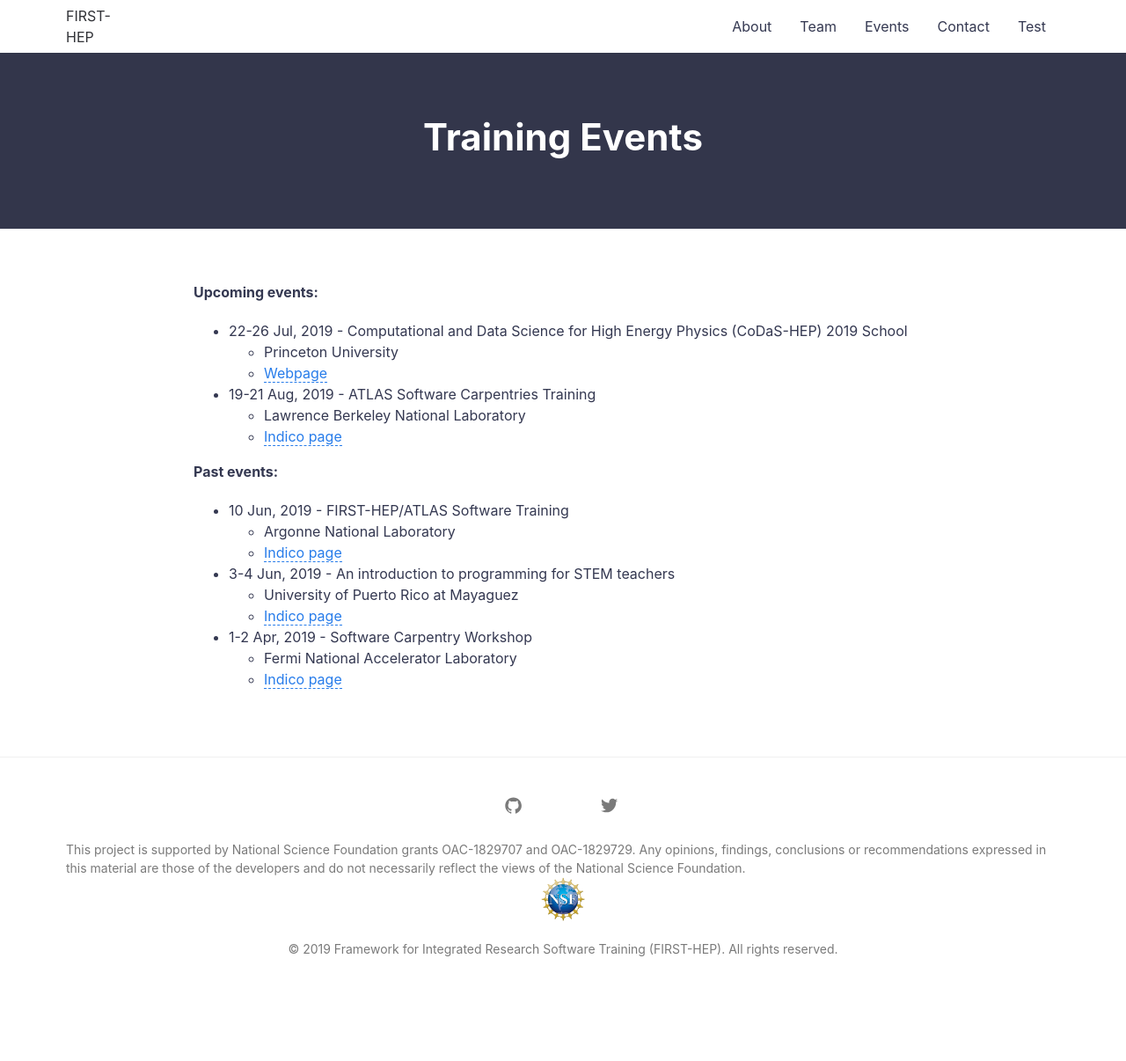
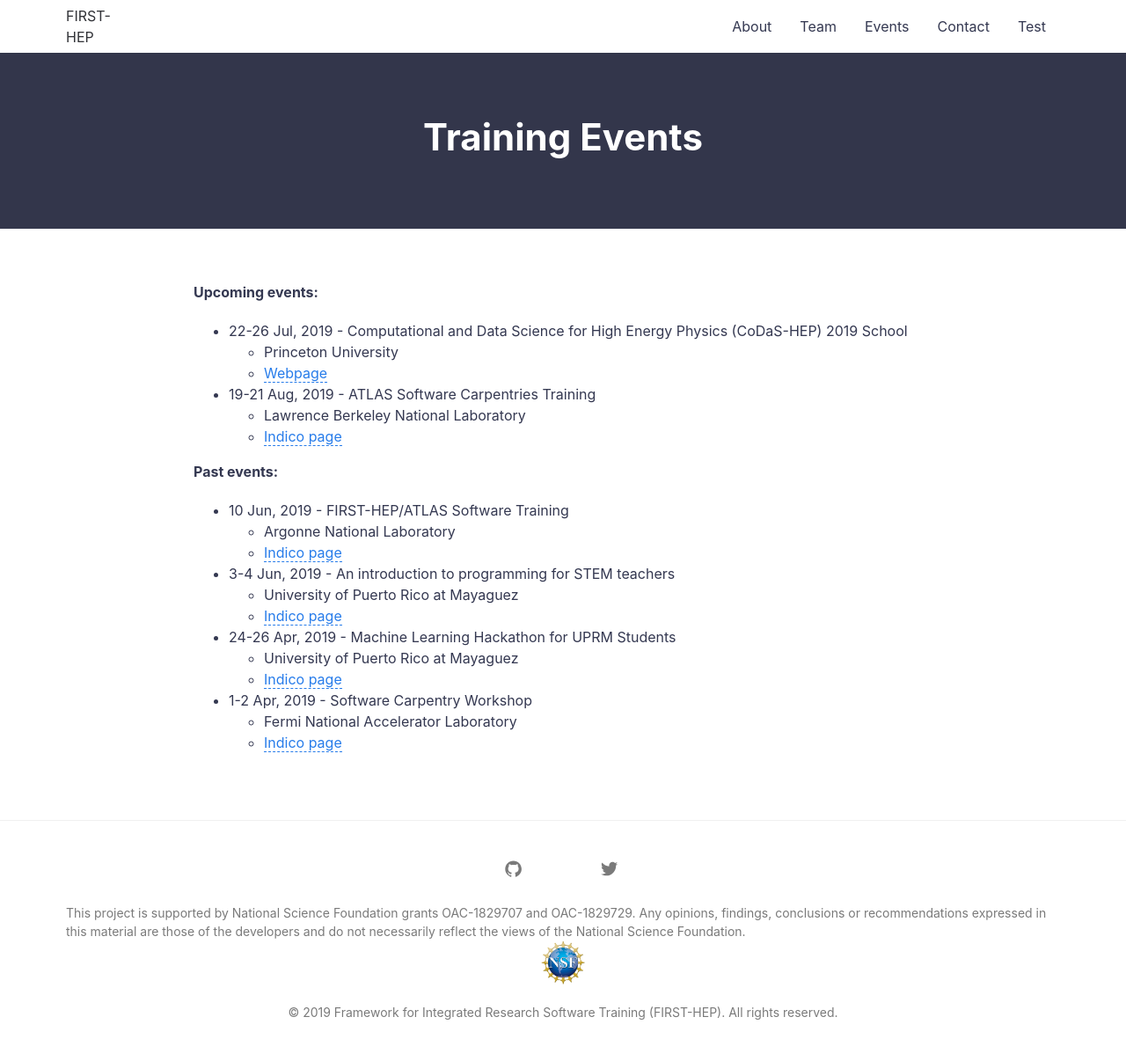
Before and after one commit to first-hep/first-hep.github.io, a Jekyll site: the page built from events.md, in a window 1280 px wide. Shown: the whole page at 88% size. Built offline with Jekyll 4.4.1, drawn with Linux system fonts in a browser that asks for light colours; before the commit the page ends 1134 px from its top, so only the background shows below that.

Commit message:
Add missing ML Hackathon event

```diff
--- a/events.md
+++ b/events.md
@@ -24,6 +24,10 @@ permalink: /events/
     * University of Puerto Rico at Mayaguez
     * [Indico page](https://indico.cern.ch/event/817539/)
 
+  * 24-26 Apr, 2019 - Machine Learning Hackathon for UPRM Students
+    * University of Puerto Rico at Mayaguez
+    * [Indico page](https://indico.cern.ch/event/809812/)
+
   * 1-2 Apr, 2019 - Software Carpentry Workshop
     * Fermi National Accelerator Laboratory
     * [Indico page](https://indico.fnal.gov/event/20233)
```
